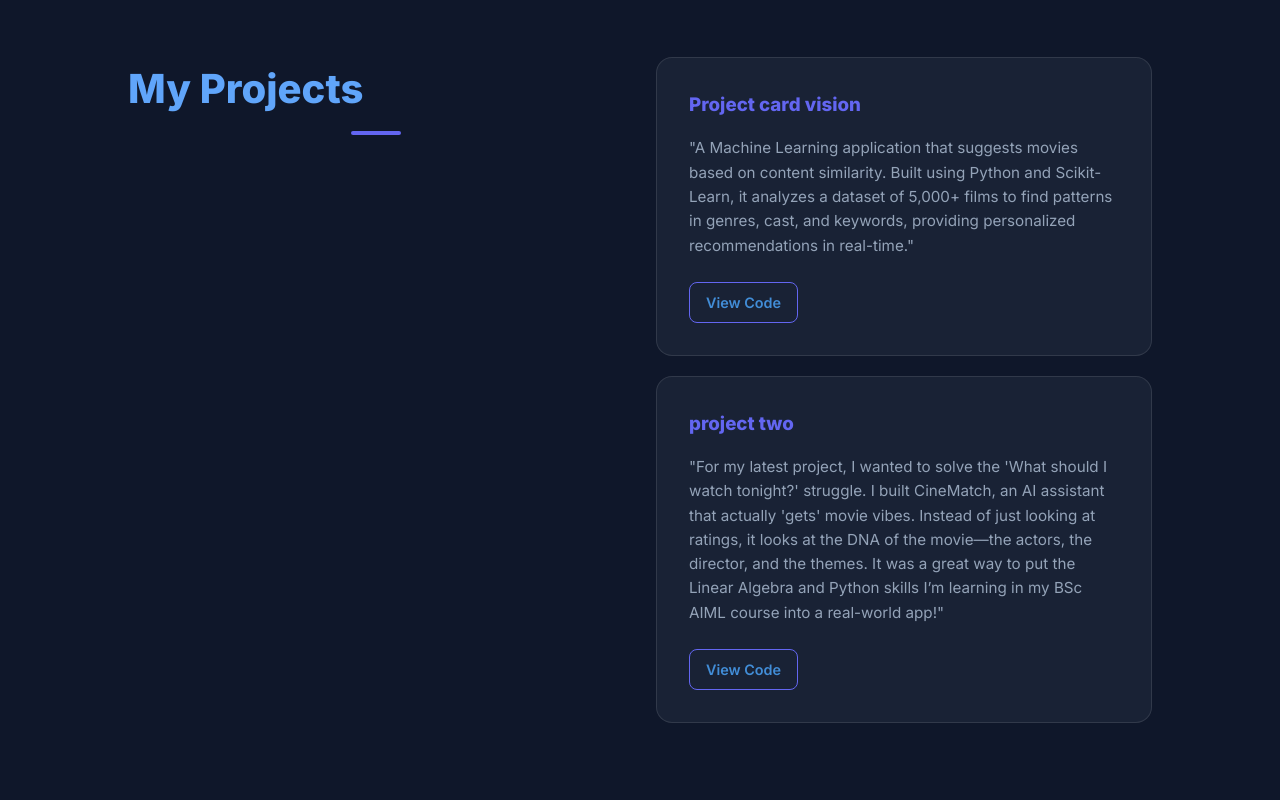
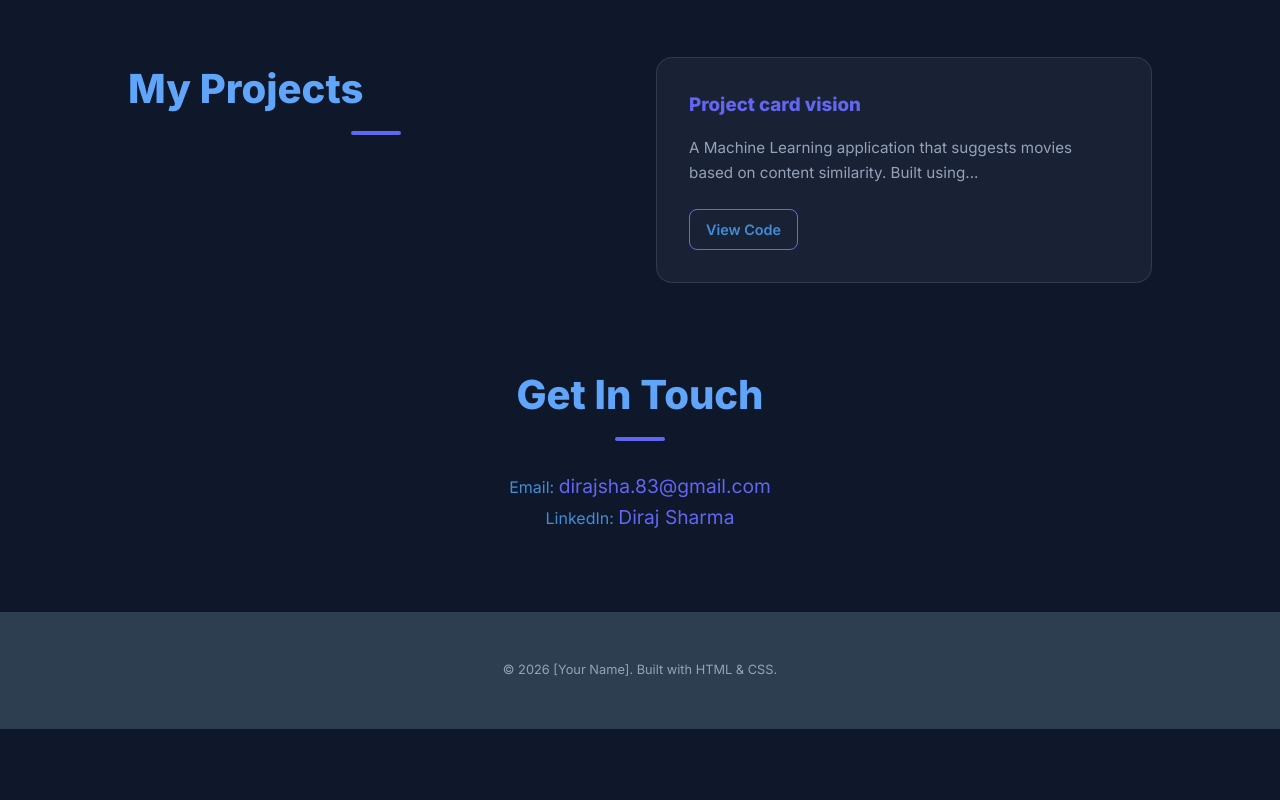
Before and after one commit to dirajsha83-svg/myportfolio., a plain HTML site: page index.html in a window 1280 px wide. Shown: the part 1380-2180 px from the top of the page. After the commit the page ends 2109 px from the top, so only its background shows below. Drawn offline with Linux system fonts and the light colour scheme.

```diff
--- a/index.html
+++ b/index.html
@@ -39,7 +39,7 @@
     </div>
 <div class="container" id="skills">
     <h2>My Skills</h2>
-    <div class="skills-container">
+    <div class="skills-wrapper">
         <div class="skill-box">
             <div class="skill-info">
                 <span>Python / AI</span>
@@ -63,19 +63,12 @@
             </div>
             <div class="skill-bar"><div class="skill-per data"></div></div>
         </div>
-    </div>
-</div>
-    <div class="container" id="projects">
+    </div> </div> <div class="container" id="projects">
     <h2>My Projects</h2>
     <div class="project-grid">
         <div class="project-card">
             <h3>Project card vision</h3>
-                <p>"A Machine Learning application that suggests movies based on content similarity. Built using Python and Scikit-Learn, it analyzes a dataset of 5,000+ films to find patterns in genres, cast, and keywords, providing personalized recommendations in real-time."</p>
-                <a href="#">View Code</a>
-            </div>
-            <div class="project-card">
-                <h3>project two</h3>
-                <p>"For my latest project, I wanted to solve the 'What should I watch tonight?' struggle. I built CineMatch, an AI assistant that actually 'gets' movie vibes. Instead of just looking at ratings, it looks at the DNA of the movie—the actors, the director, and the themes. It was a great way to put the Linear Algebra and Python skills I’m learning in my BSc AIML course into a real-world app!"</p>
+            <p>A Machine Learning application that suggests movies based on content similarity. Built using...</p>
             <a href="#">View Code</a>
         </div>
         </div>
```
Lines whose indentation alone changed are shown as unchanged.
